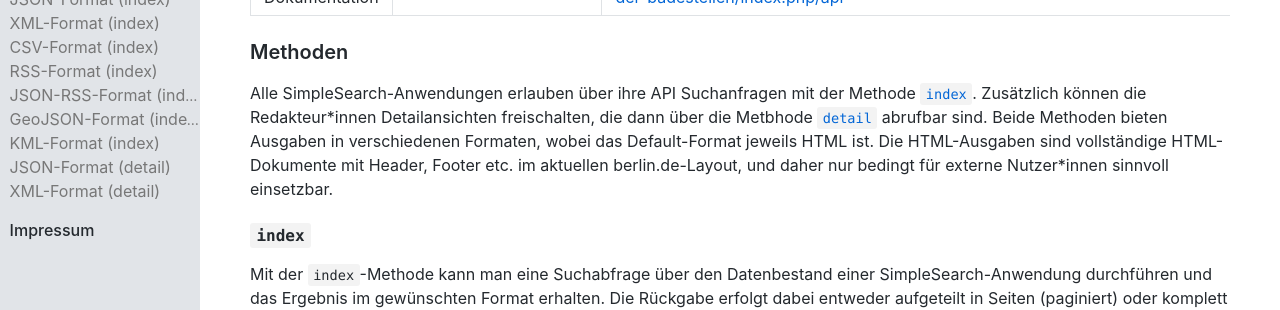
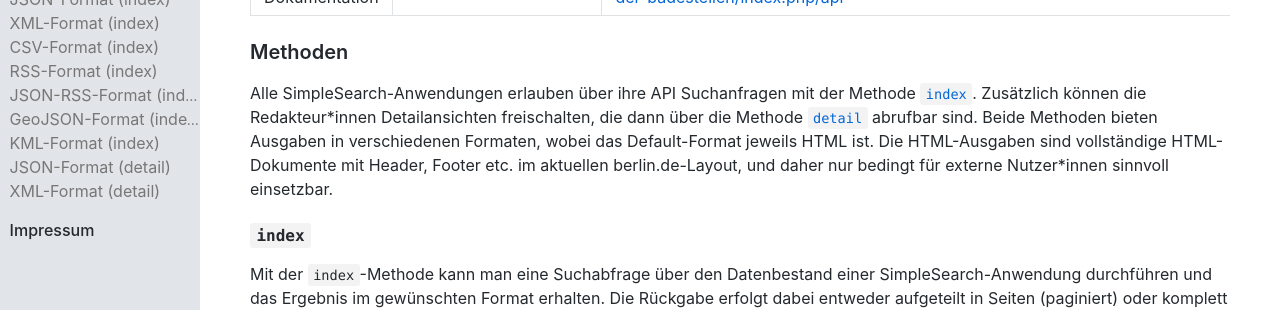
Before and after one commit to berlinonline/open-data-handbuch, a Jekyll site: the page built from simplesearch-api/index.md, in a window 1280 px wide and 900 px high, scrolled down 1467 px. Shown: the part 177-487 px from the top of the window. Built offline with Jekyll 4.4.1, drawn with Linux system fonts in a browser that asks for light colours; our own code applies the rules of GitHub Pages for plain Markdown files; comment, search, counter and statistics services are not loaded.

Commit message:
fix typo

```diff
--- a/simplesearch-api/index.md
+++ b/simplesearch-api/index.md
@@ -66,7 +66,7 @@ API-Dokumentation | `${API_ENDPOINT}/api` | [https://www.berlin.de/lageso/gesund
 ### Methoden
 
 Alle SimpleSearch-Anwendungen erlauben über ihre API Suchanfragen mit der Methode [`index`](#index).
-Zusätzlich können die Redakteur\*innen Detailansichten freischalten, die dann über die Metbhode [`detail`](#detail) abrufbar sind.
+Zusätzlich können die Redakteur\*innen Detailansichten freischalten, die dann über die Methode [`detail`](#detail) abrufbar sind.
 Beide Methoden bieten Ausgaben in verschiedenen Formaten, wobei das Default-Format jeweils HTML ist.
 Die HTML-Ausgaben sind vollständige HTML-Dokumente mit Header, Footer etc. im aktuellen berlin.de-Layout, und daher nur bedingt für externe Nutzer*innen sinnvoll einsetzbar.
 
```
Also changed, not shown: parts/simplesearch-api.md (+1 -1 lines).
